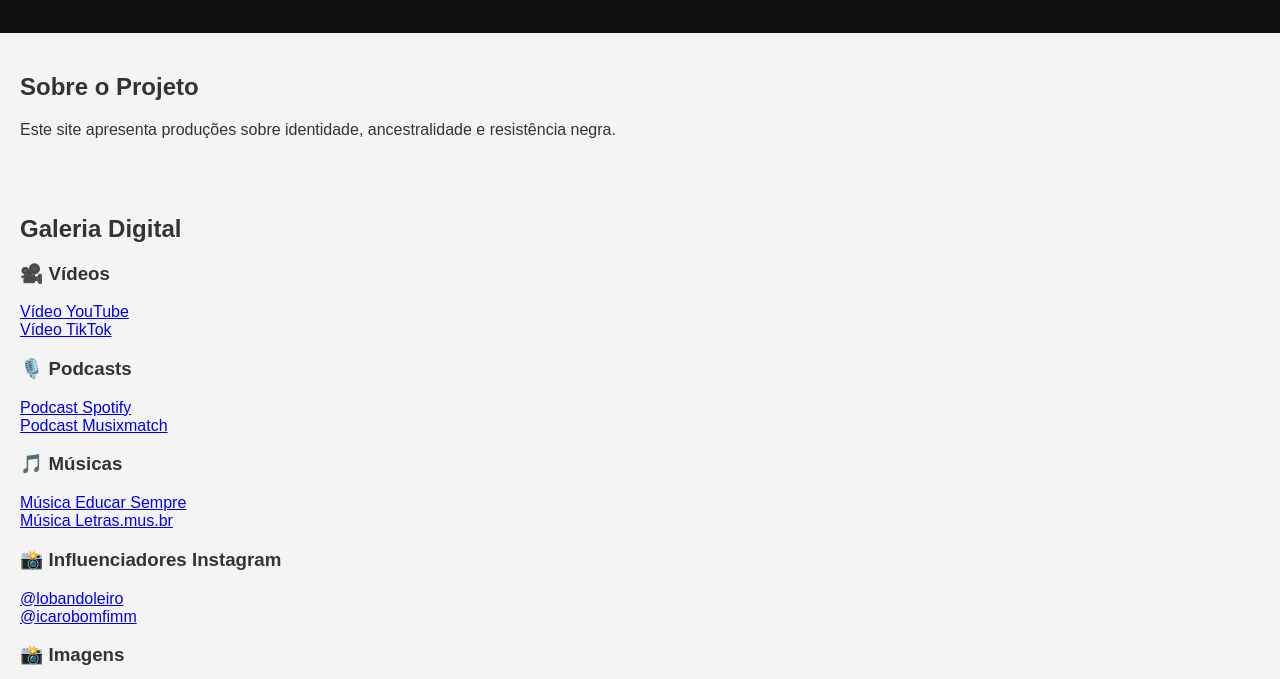
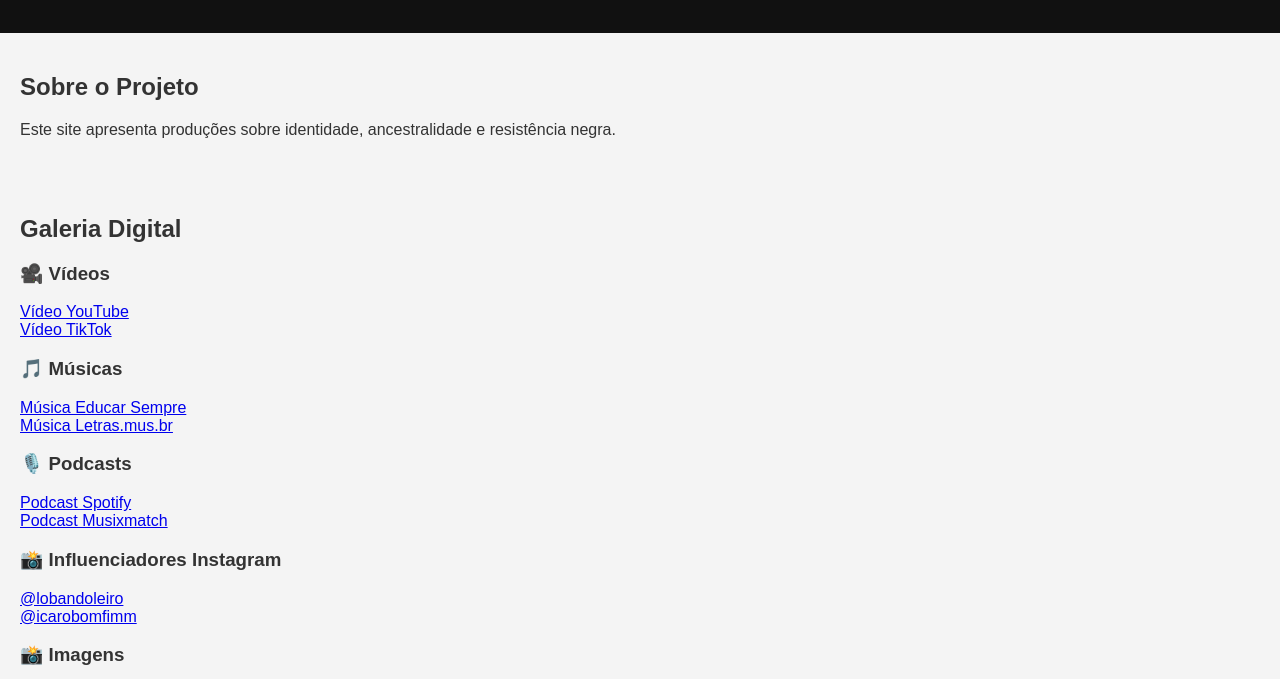
Before and after one commit to HenriqueFlexi/portugues, a plain HTML site: page index.html in a window 1280 px wide. Shown: the part 121-800 px from the top of the page. Drawn offline with Linux system fonts and the light colour scheme.

Commit message:
Update index.html

```diff
--- a/index.html
+++ b/index.html
@@ -18,7 +18,9 @@
 
   <section>
     <h2>Galeria Digital</h2>
-    <div id="galeria">
+    <div class="galeria">
+      <div class="row">
+        <div class="column">
           <h3>🎥 Vídeos</h3>
           <div class="item">
             <a href="https://m.youtube.com/watch?v=M2dg9mz7B2k" target="_blank">Vídeo YouTube</a>
@@ -26,7 +28,19 @@
           <div class="item">
             <a href="https://www.tiktok.com/@canalfutura/video/7353733392350842117" target="_blank">Vídeo TikTok</a>
           </div>
-
+        </div>
+        <div class="column">
+          <h3>🎵 Músicas</h3>
+          <div class="item">
+            <a href="https://educarsempre.com/a-musica-afro-brasileira-resistencia-e-consciencia-historica/" target="_blank">Música Educar Sempre</a>
+          </div>
+          <div class="item">
+            <a href="https://www.letras.mus.br/temas/resistencia-afro-brasileira/" target="_blank">Música Letras.mus.br</a>
+          </div>
+        </div>
+      </div>
+      <div class="row">
+        <div class="column">
           <h3>🎙️ Podcasts</h3>
           <div class="item">
             <a href="https://open.spotify.com/episode/4TIiaoWE61DnAW3Legtvzt?si=klsVv7hURmyVi6THnHaimg&nd=1&utm_medium=organic&product=open&%24full_url=https%3A%2F%2Fopen.spotify.com%2Fepisode%2F4TIiaoWE61DnAW3Legtvzt%3Fsi%3DklsVv7hURmyVi6THnHaimg&feature=organic&_branch_match_id=1519307914437328295&_branch_referrer=H4sIAAAAAAAAA72NwWrDMBBEv0Y%2B2okdHCiY4uKGBHIKaXIMirWyF8tasZIS0kO%2FvUpLf6Ewh8c8hhlDcP6lKLyjgPqRS%2Bdyg3YqXh2Tin1oyIHNRLnS0ZhLZNOMz4moWlFuUp46%2F1v3NKcKHHpSkGh13KGk83u97Gx7rvYwhNtnENXGo6i6yfjTbT1%2BHObHCevj1m4lzsPPlzTmKvvpP%2F5EWVuV7DLTIENkaIgHabHPvhg0MKMdLlemuwduWquYUIly0YGW0YREb7%2FuG9mr4%2FdKAQAA" target="_blank">Podcast Spotify</a>
@@ -34,15 +48,8 @@
           <div class="item">
             <a href="https://podcasts.musixmatch.com/podcast/escute-as-mais-velhas-01jn0a4f5prqemep84f3gjdmcw/episode/concei%c3%a7%c3%a3o-evaristo-01jrdqjfa1zegwfy2bms685bc5" target="_blank">Podcast Musixmatch</a>
           </div>
-
-      <h3>🎵 Músicas</h3>
-      <div class="item">
-        <a href="https://educarsempre.com/a-musica-afro-brasileira-resistencia-e-consciencia-historica/" target="_blank">Música Educar Sempre</a>
         </div>
-      <div class="item">
-        <a href="https://www.letras.mus.br/temas/resistencia-afro-brasileira/" target="_blank">Música Letras.mus.br</a>
-      </div>
-
+        <div class="column">
           <h3>📸 Influenciadores Instagram</h3>
           <div class="item">
             <a href="https://www.instagram.com/lobandoleiro?igsh=bHZieGNpdWJsZ2hq" target="_blank">@lobandoleiro</a>
@@ -51,14 +58,16 @@
             <a href="https://www.instagram.com/icarobomfimm?igsh=MXZqMWxlazRqNmZ0dw==" target="_blank">@icarobomfimm</a>
           </div>
         </div>
-
-
+      </div>
+      <div class="row imagens">
         <h3>📸 Imagens</h3>
         <div class="item">
-        <img src="WhatsApp Image 2025-11-18 at 13.45.21.jpeg" alt="Imagem 1">
+          <img src="imagem1.jpeg" alt="Imagem 1">
         </div>
         <div class="item">
-        <img src="WhatsApp Image 2025-11-18 at 13.45.21 (1).jpeg" alt="Imagem 2">
+          <img src="imagem2.jpeg" alt="Imagem 2">
+        </div>
+      </div>
     </div>
   </section>
 
@@ -69,5 +78,4 @@
 
   <script src="script.js"></script>
 </body>
-
 </html>
```
Lines whose indentation alone changed are shown as unchanged.
